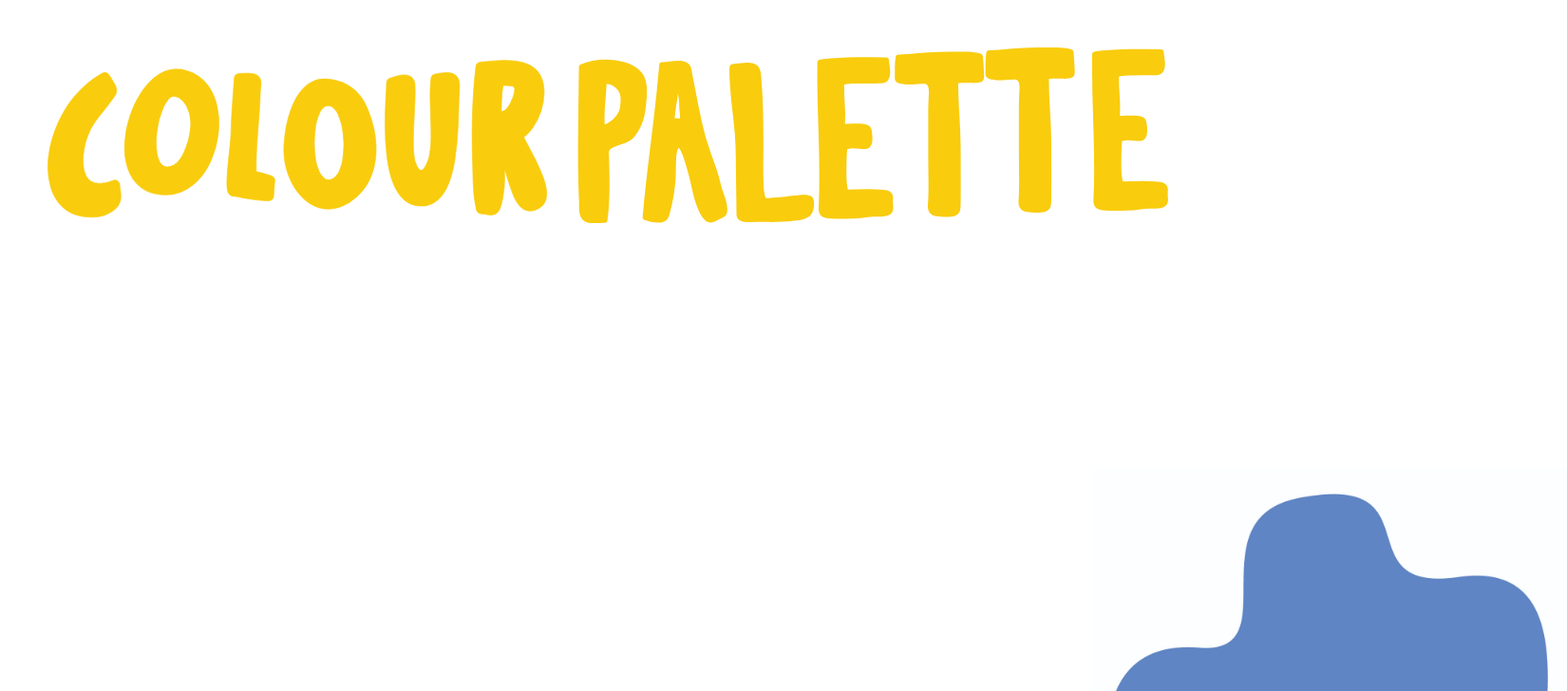
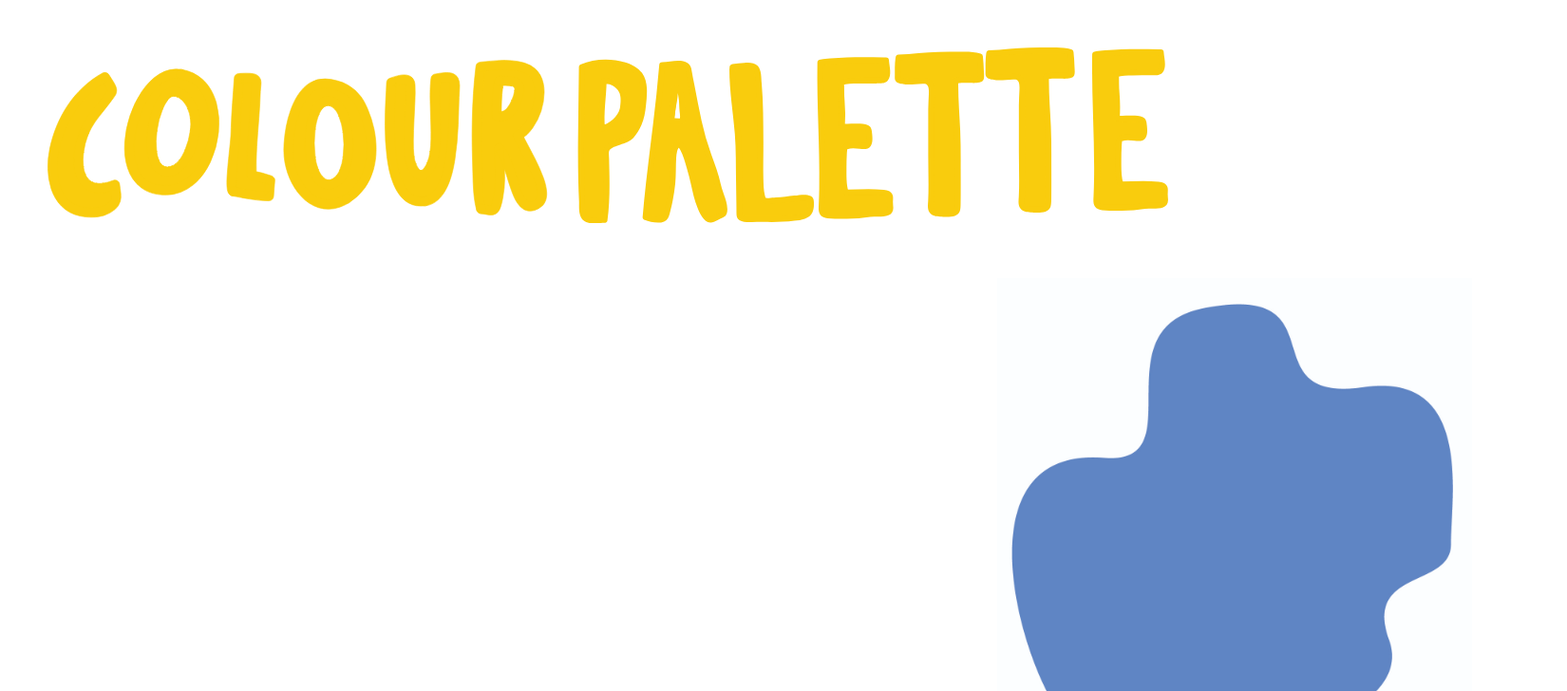
Before and after one commit to emilyganderson/emilyganderson.github.io, a plain HTML site: page dreamspaces/page2.html in a window 1280 px wide. Shown: the top 728 px of the page at 95% size, 1650 px wide, since content can reach past the window. Drawn offline with Linux system fonts and the light colour scheme.

Commit message:
palette page

```diff
--- a/dreamspaces/page2.html
+++ b/dreamspaces/page2.html
@@ -9,8 +9,6 @@
 body {
   margin: 50px;
   background-color:white;
-
-
 }
 
 h1 {
@@ -36,24 +34,11 @@ svg#title {
 
 }
 
-.container {
-  display: flex;
-  flex-wrap: wrap;
-  align-items: flex-end;
-  margin-top: 200px;
-  margin-left: 100px;
-  margin-right: 50px;
-}
-
-
-
 
   img:hover  {
   opacity: 0.50;
 
   }
-
-
 
   .link:hover .caption {
       display: block;
```
